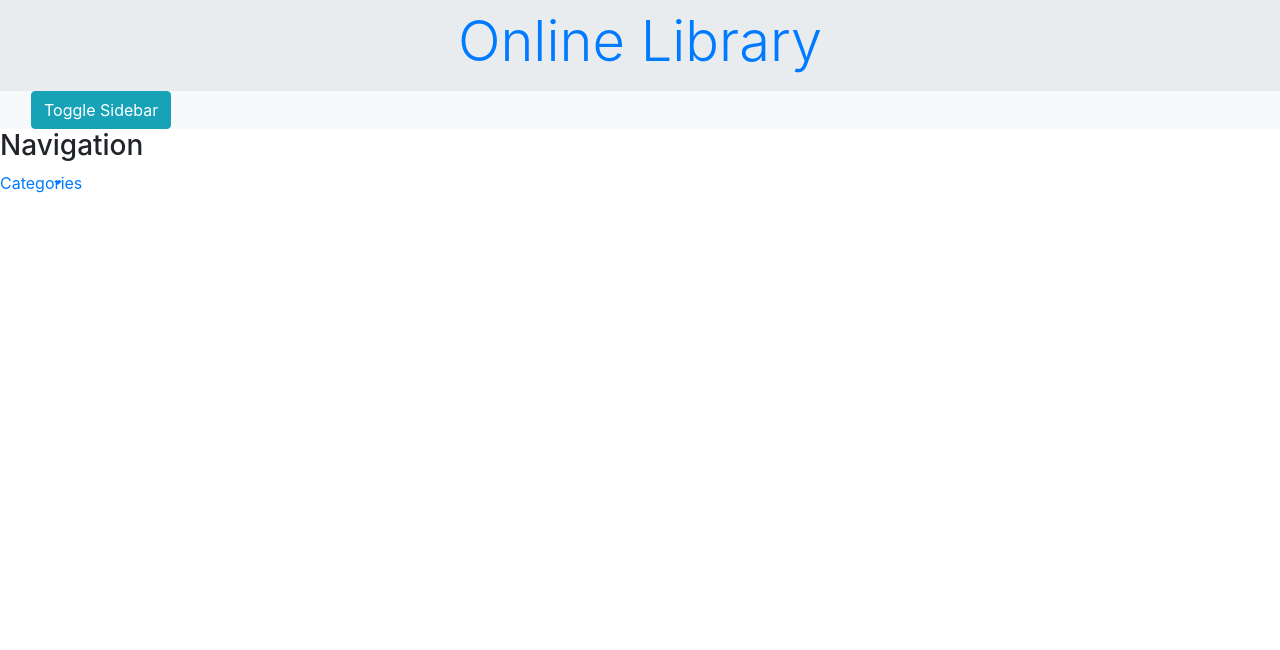
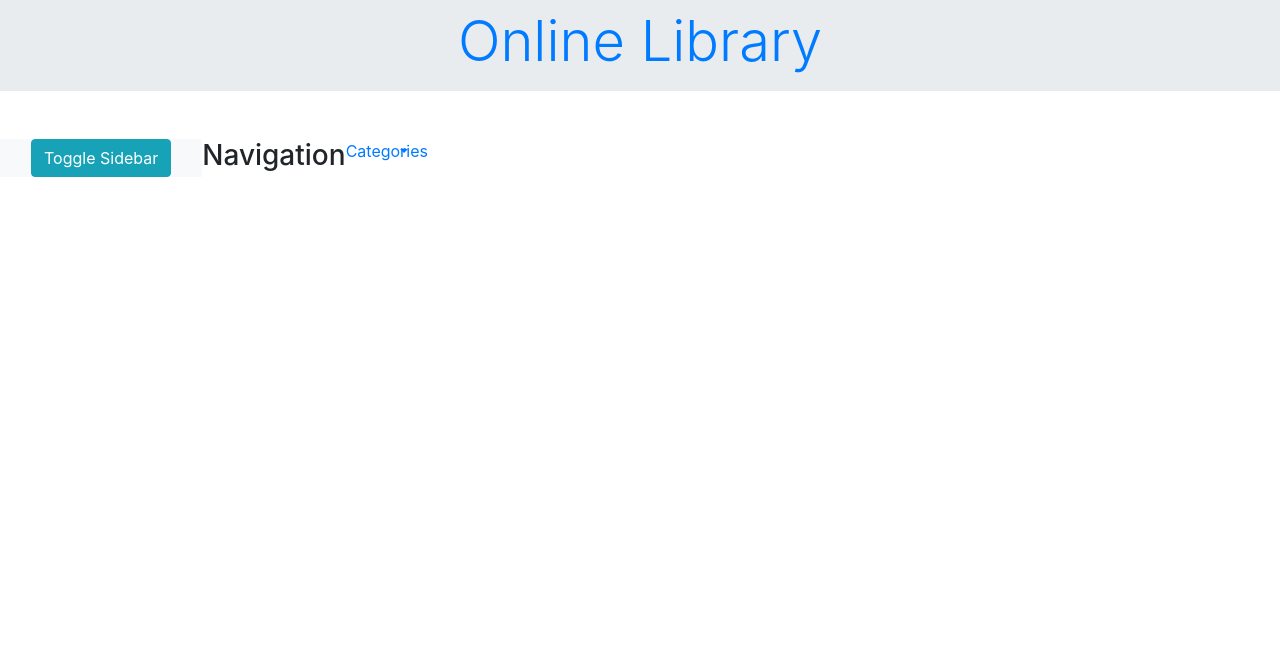
Before and after one commit to waking-eni/php-mvc-online-library, a PHP site: page / in a window 1280 px wide. Shown: the part 26-676 px from the top of the page. Run offline with PHP 8.4, Linux system fonts and the light colour scheme; data that the repository does not hold is empty.

Commit message:
Update index.php

```diff
--- a/library/view/index.php
+++ b/library/view/index.php
@@ -1,7 +1,5 @@
 <?php
-
 session_status() === PHP_SESSION_ACTIVE ? TRUE : session_start();
-
 ?>
 
 <!DOCTYPE html>
@@ -20,9 +18,9 @@ session_status() === PHP_SESSION_ACTIVE ? TRUE : session_start();
     integrity="sha384-ChfqqxuZUCnJSK3+MXmPNIyE6ZbWh2IMqE241rYiqJxyMiZ6OW/JmZQ5stwEULTy"
     crossorigin="anonymous"></script>
     <!-- STYLE -->
-    <link href="../assets/css/style.css" rel="stylesheet" />
+    <link href="../css/style.css" rel="stylesheet" />
     <!-- JQUERY -->
-    <script href="../assets/js/jquery-3.5.1.js"></script>
+    <script src="https://ajax.googleapis.com/ajax/libs/jquery/3.5.1/jquery.min.js"></script>
     <title>Online Library</title>
 </head>
 
@@ -34,19 +32,27 @@ session_status() === PHP_SESSION_ACTIVE ? TRUE : session_start();
 ?>
 <!-- HEADER END -->
 
-<!-- MAIN -->
-<div class="wrapper">
+<!-- WRAPPER -->
+<div class="container-fluid wrapper-container">
+    <div class="row row-wrapper mt-5">
 
-<!-- SIDEBAR -->
-<?php
-    include 'includes/sidebar.php';
-?>
-<!-- SIDEBAR END -->
+        <!-- SIDEBAR -->
+        <?php
+            include 'includes/sidebar.php';
+        ?>
+        <!-- SIDEBAR END -->
 
+
+        <!-- MAIN -->
+        <main class="col-9 main">
+
+        </main>
+        <!-- MAIN END -->
+
+    </div>
 </div>
-<!-- MAIN END -->
+<!-- WRAPPER END -->
 
-<script href="../assets/js/effects.js"></script>
 </body>
 
 </html>
```
